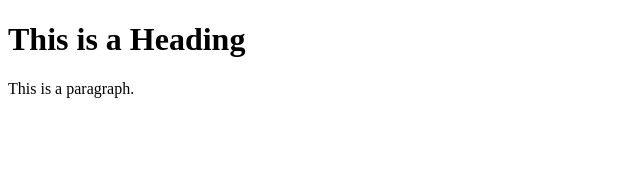
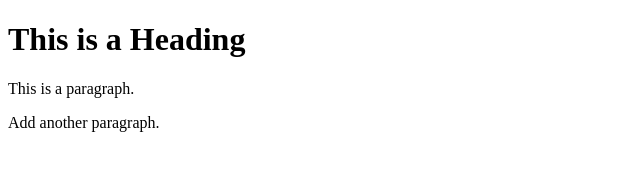
Before and after one commit to haotruong24/learning-git, a plain HTML site: page index.html in a window 1280 px wide. Shown: the whole page, without its empty margins (0-640 px from the left). Drawn offline with Linux system fonts and the light colour scheme.

Commit message:
Update index.html

```diff
--- a/index.html
+++ b/index.html
@@ -7,6 +7,8 @@
 
 <h1>This is a Heading</h1>
 <p>This is a paragraph.</p>
+  <p>Add another paragraph.</p>
 
 </body>
+
 </html>
```
